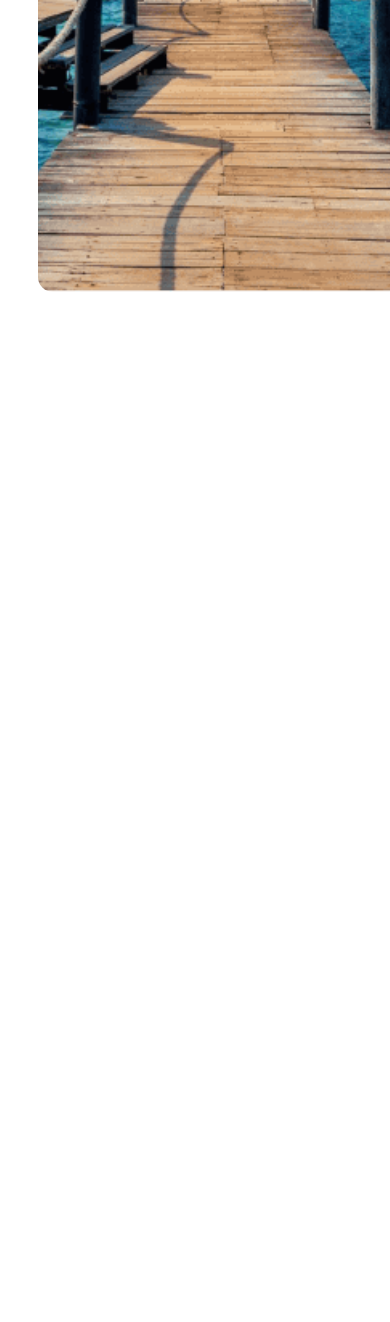
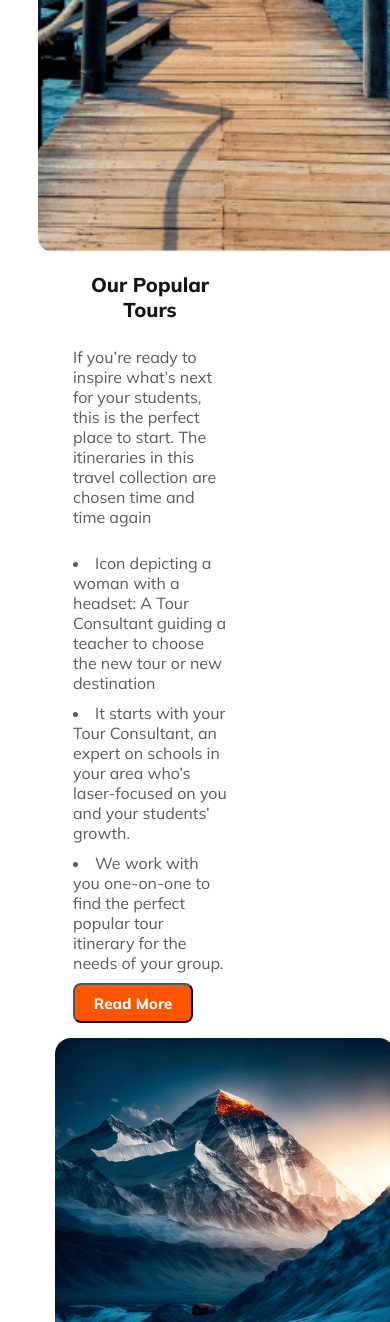
Before and after one commit to leon14524/My-journey, a plain HTML site: page index.html in a window 390 px wide. Shown: the part 678-2000 px from the top of the page. Before the commit the page ends 978 px from the top, so only its background shows below. Drawn offline with Linux system fonts and the light colour scheme.

Commit message:
popular section complete with respoonsive for mobile

```diff
--- a/index.html
+++ b/index.html
@@ -50,6 +50,32 @@
 
            </section>
 
+           <!-- Our Popular Tours section start -->
+
+            <section >
+                <div class="Popular-section">
+
+                      <div class="content">
+                        <h3 class="popular-title">Our Popular Tours</h3>
+                        <p class="popular-description">
+                            If you’re ready to inspire what’s next for your students, this is the perfect place to start. The itineraries in this travel collection are chosen time and time again
+                        </p>
+                        <li class="popular-description">Icon depicting a woman with a headset: A Tour Consultant guiding a teacher to choose the new tour or new destination
+
+                        </li>
+                        <li class="popular-description"> It starts with your Tour Consultant, an expert on schools in your area who’s laser-focused on you and your students’ growth.</li>
+
+                        <li class="popular-description" >We work with you one-on-one to find the perfect popular tour itinerary for the needs of your group.</li>
+
+                         <button class="read-btn">Read More</button>
+                      </div>
+                      <div class="images">
+                         <img src="Images/Rectangle 4.png" alt="">
+                      </div>
+
+                    </div>
+            </section>
+
         </main>
         <footer>
 
--- a/styles/style.css
+++ b/styles/style.css
@@ -93,7 +93,7 @@ margin-left: 250px;
   }
 
   .input-class{
- color: rgba(19, 19, 24, 0.50);
+ color: black;
 text-align: center;
 font-size: 16px;
 font-weight: 400;
@@ -109,6 +109,50 @@ border-radius: 8px;
   margin-bottom: 300px;
 }
 
+/* popular section styles */
+
+section{
+width: 100%;
+
+}
+.Popular-section{
+  /* margin-top: 20px; */
+  display: flex;
+ margin-left: 60px;
+ align-items: center;
+}
+.content{
+  margin-right: 150px;
+}
+.popular-title{
+  color: #131318;
+  text-align: center;
+  font-size: 40px;
+  font-weight: 800;
+}
+.popular-description{
+  color: #5A5A5D;
+  font-size: 16px;
+  font-weight: 400;
+  padding: 5px;
+}
+.images img{
+  width: 340px;
+  height: 350px;
+  border-radius: 16px;
+  margin-top: 10px;
+}
+.read-btn{
+  width: 120px;
+  height: 40px;
+  border-radius: 8px;
+  background: #FF5400;
+  color: #FFF;
+  text-align: center;
+  font-size: 15px;
+  font-weight: 800;
+  margin: 5px;
+}
 
  /* respnsive styles */
 
@@ -122,7 +166,7 @@ border-radius: 8px;
 .nav-title{
         margin: 14px;
    }
-    nav{
+    nav,.Popular-section{
         flex-direction: column;
     }
     nav > ul > li{
@@ -132,25 +176,20 @@ border-radius: 8px;
         width: 60%;
     }
 .container{
-
           background-position: center;
         /* background-attachment: fixed; */
          width: 100%;
          height: 20%;
          border-radius: 15px;
-
          margin-left: 30px;
    }
-    .travel-title{
+.travel-title ,{
       font-size: 30px;
+ }
+ .popular-title{
+  font-size: 20px;
+ }
 
- }
- .travle-description{
- width: 200px;
- margin-right: 50px;
- margin-left: 0;
- text-align: center;
- }
  .input-class{
  font-size: 6px;
  font-weight: 400;
@@ -160,4 +199,9 @@ border-radius: 8px;
  gap: 24px;
  border-radius: 8px;
  }
+ .travle-description{
+  margin-left: 5px;
+  width: 300px;
  }
+
+}
```
Lines whose indentation alone changed are shown as unchanged.
